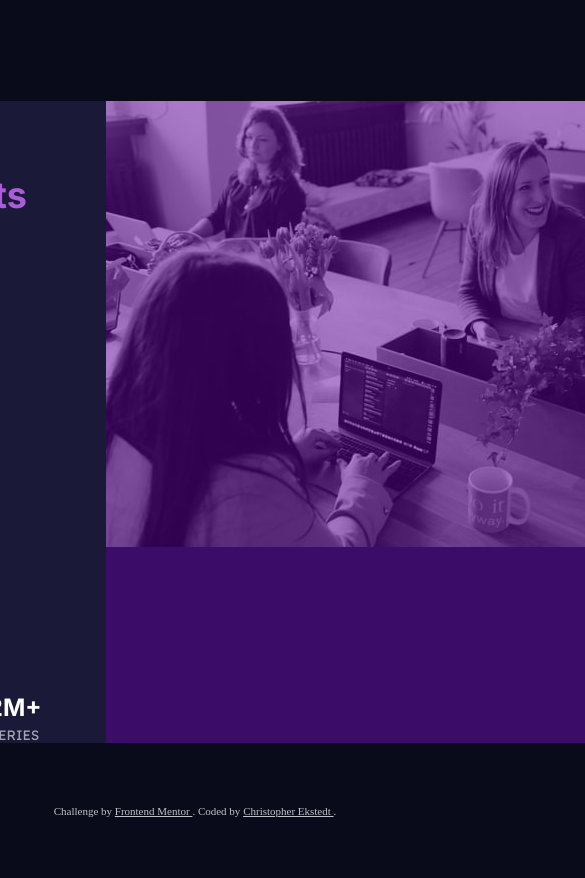
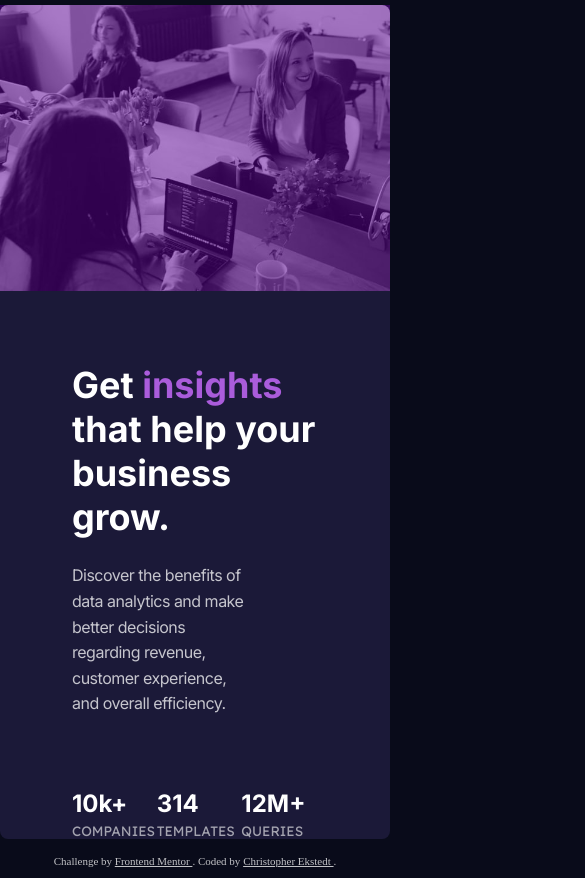
Before and after one commit to cekstedt/stats-preview-card-component, a plain HTML site: page index.html in a window 390 px wide. Shown: the top 878 px of the page, 585 px wide, since content can reach past the window. Before the commit the page ends 844 px from the top, so only its background shows below. Drawn offline with Linux system fonts and the light colour scheme.

Commit message:
Begin mobile styling.

```diff
--- a/css/styles.css
+++ b/css/styles.css
@@ -14,12 +14,18 @@
 
 /* Document */
 html {
+  background-color: var(--main-background);
+}
+
+body {
+  margin: 0;
+}
+
+.flex-container {
   display: flex;
-  flex-direction: column;
   min-height: 100vh;
   justify-content: center;
   align-items: center;
-  background-color: var(--main-background);
 }
 
 /* Main Section */
@@ -60,7 +66,7 @@ main {
 }
 
 .stat-column {
-  flex: 100%;
+  flex-basis: 100%;
 }
 
 .stat-heading {
@@ -94,6 +100,8 @@ main {
   z-index: 1;
   border-top-right-radius: 0.5rem;
   border-bottom-right-radius: 0.5rem;
+  width: 540px;
+  height: 446px;
 }
 
 .img-desktop {
@@ -107,6 +115,7 @@ main {
 /* Footer */
 
 footer {
+  /* margin-top: auto; */
   position: absolute;
   text-align: center;
   right: 0;
@@ -128,3 +137,39 @@ footer {
 .attribution a:focus {
   color: var(--accent);
 }
+
+@media (max-width: 1150px) {
+  main {
+    flex-direction: column-reverse;
+    flex-wrap: wrap;
+    max-width: 40.875rem;
+    width: 100vw;
+  }
+
+  .column {
+    flex-grow: 1;
+    /* min-width: 100%; */
+  }
+
+  .img {
+    border-top-left-radius: 0.5rem;
+    border-bottom-right-radius: 0;
+    width: 100%;
+    height: auto;
+    max-width: 654px;
+    max-height: 480px;
+  }
+
+  .img-desktop {
+    display: none;
+  }
+
+  .img-mobile {
+    display: block;
+  }
+
+  footer {
+    position: static;
+    bottom: auto;
+  }
+}
--- a/index.html
+++ b/index.html
@@ -15,6 +15,7 @@
   </head>
 
   <body>
+    <div class="flex-container">
       <main class="stat-card">
         <div class="column desc-column">
           <h1 class="desc-title">
@@ -57,6 +58,7 @@
           />
         </div>
       </main>
+    </div>
 
     <footer>
       <p class="attribution">
```
Lines whose indentation alone changed are shown as unchanged.
